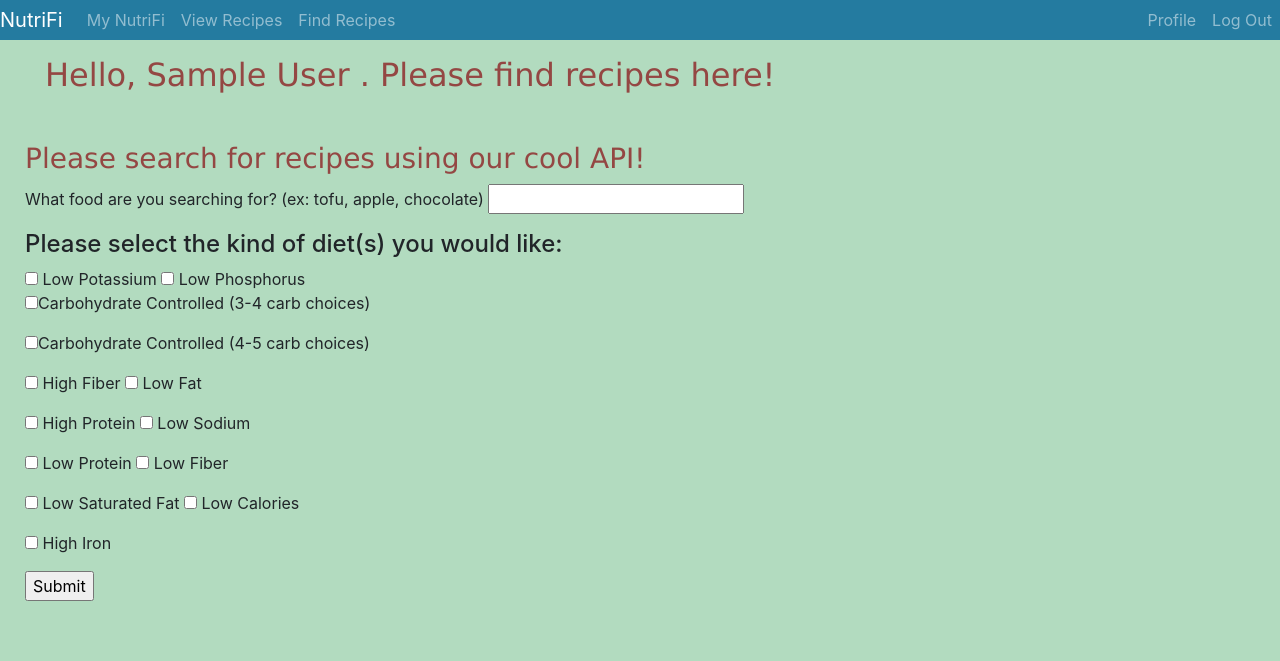
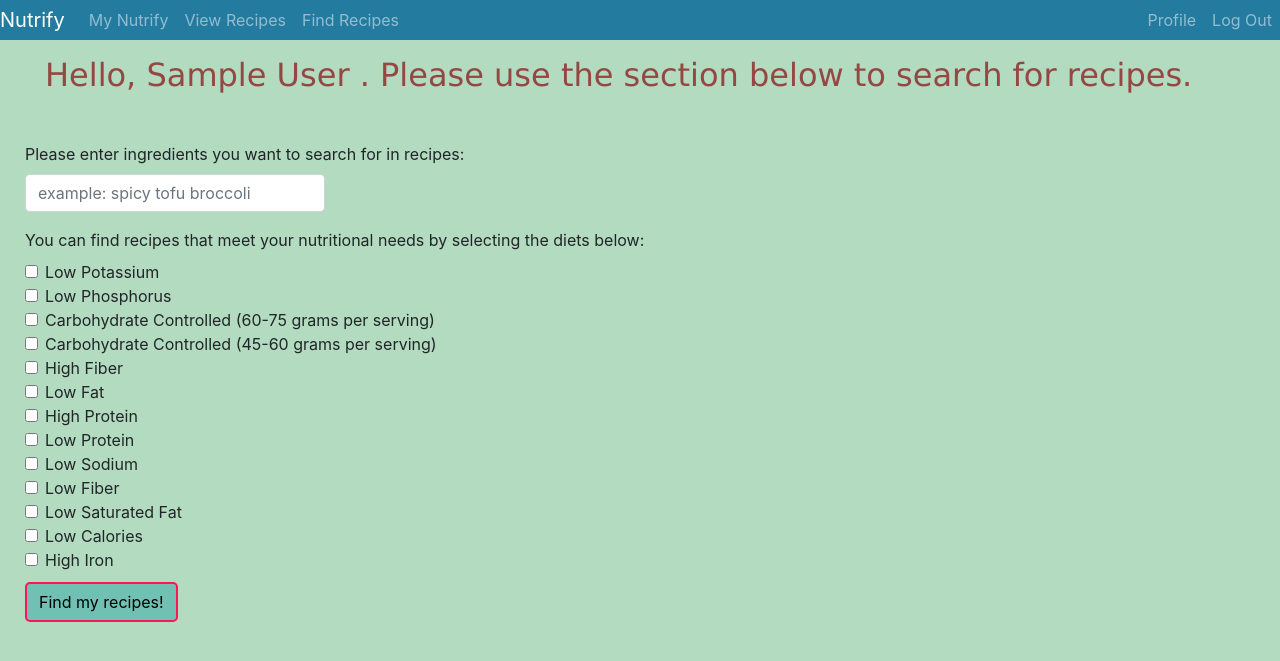
Before and after one commit to Jesskos/nutrify, a Flask app: page /find-recipe in a window 1280 px wide. Shown: the top 661 px of the page. Run offline with Flask 2, Linux system fonts and the light colour scheme; the visitor is signed in with stand-in values (Sample User, id 1); some libraries are stand-ins or nearby versions.

Commit message:
added bootstrap to findrecipes.html and made styling changes to userportal.html to make recipecard as well as minor change to jsonified data in server which will be used at a later time

```diff
--- a/server.py
+++ b/server.py
@@ -162,7 +162,8 @@ def recommend_recipe():
 			'recipe_name': random_recipe.recipe_name,
 			'url': random_recipe.recipe_url,
 			'blog_url': random_recipe.blog_url,
-			'image': random_recipe.recipe_image}
+			'image': random_recipe.recipe_image,
+			'ingredients': random_recipe.ingredients_list}
 			return jsonify(data_dict)
 
 
@@ -180,7 +181,8 @@ def recommend_recipe():
 			'recipe_name': random_recipe[0].recipe_name,
 			'url': random_recipe[0].recipe_url,
 			'blog_url': random_recipe[0].blog_url,
-			'image': random_recipe[0].recipe_image}
+			'image': random_recipe[0].recipe_image,
+			'ingredients': random_recipe[0].ingredients_list}
 			return jsonify(data_dict)
 
 
@@ -192,7 +194,8 @@ def recommend_recipe():
 			'recipe_name': random_recipe[0].recipe_name,
 			'url': random_recipe[0].recipe_url,
 			'blog_url': random_recipe[0].blog_url,
-			'image': random_recipe[0].recipe_image}
+			'image': random_recipe[0].recipe_image,
+			'ingredients': random_recipe[0].ingredients_list}
 			return jsonify(data_dict)
 
 	else:
@@ -215,7 +218,8 @@ def recommend_recipe():
 		'recipe_name': random_recipe[0].recipe_name,
 		'url': random_recipe[0].recipe_url,
 		'blog_url': random_recipe[0].blog_url,
-		'image': random_recipe[0].recipe_image}
+		'image': random_recipe[0].recipe_image,
+		'ingredients': random_recipe[0].ingredients_list}
 		return jsonify(data_dict)
 
 
--- a/static/project.css
+++ b/static/project.css
@@ -29,7 +29,8 @@
 	color: black;
   background-color: #70C1B3;
    border-radius: 5px;
-   border: #247BA0;
+   border: 2px solid #FF1654;
+   margin-top: 10px
 
 
 }
@@ -40,4 +41,6 @@
     border-color: #285e8e; /*set the color you want here*/
 }
 
-btn-primary
+.form-control {
+	width: 300px;
+}
--- a/templates/base2.html
+++ b/templates/base2.html
@@ -158,8 +158,8 @@
     border-radius: 5px;
     background-color: #70C1B3;
     width: 700px;
-    height:500px;
-    box-shadow: 10px 10px 5px #A0A0A0 ;
+    height:400px;
+    box-shadow: 10px 10px 5px #A0A0A0;
 }
 
 .labelButton {
@@ -185,15 +185,64 @@
 
 }
 
+.linkbutton {
+    color: green;
+    margin-left: 0px;
+}
+
 .title {
-    margin-left: 20px;
+  position: absolute;
+  margin-left: 15px;
+  margin-top: 80px;
+  width: 350px;
+
+}
+
+.recipeImage {
+  position: absolute;
+  margin-left: 25px;
+  margin-top: 70px;
+
+}
+
+.directions {
+  position: absolute;
+  margin-left: 10px;
+  margin-top: 250px;
+}
+
+.nutrition1 {
+  position: absolute;
+  margin-left: 10px;
+  margin-top: 300px;
+}
+
+.recommended {
+  position: absolute;
+  margin-left: 140px;
+  margin-top: 25px;
+}
+
+.info {
+  position: absolute;
+  margin-left: 10px;
+  margin-top: 150px;
+  width: 350px;
+}
+
+.nutrition {
+  position: absolute;
+  margin-left: 0px;
+  margin-top: 150px;
+  width: 20px;
+  height: 10px;
 }
   </style>
 
 <!-- Code goes here. -->
 <nav class="navbar navbar-expand-md navbar-dark navbar-custom p-0">
 
-  <a class="navbar-brand" href="#">NutriFi</a>
+  <a class="navbar-brand" href="#">Nutrify</a>
   <button class="navbar-toggler" type="button" data-toggle="collapse" data-target="#navbarSupportedContent" aria-controls="navbarSupportedContent" aria-expanded="false" aria-label="Toggle navigation">
     <span class="navbar-toggler-icon"></span>
   </button>
@@ -201,7 +250,7 @@
   <div class="collapse navbar-collapse" id="navbarSupportedContent">
     <ul class="navbar-nav mr-auto">
       <li class="nav-item">
-        <a class="nav-link" href="/user-portal"> My NutriFi <span class="sr-only">(current)</span></a>
+        <a class="nav-link" href="/user-portal"> My Nutrify <span class="sr-only">(current)</span></a>
       </li>
       <li class="nav-item">
         <a class="nav-link" href="/view-saved-recipe">View Recipes</a>
--- a/templates/findrecipes.html
+++ b/templates/findrecipes.html
@@ -12,11 +12,76 @@
 	{% endfor %}
 </ul>
 
-<h2> Hello, {{ session["name"] }} . Please find recipes here! </h2>
-<h3> Please search for recipes using our cool API! </h3>
+<h2> Hello, {{ session["name"] }} . Please use the section below to search for recipes. </h2>
+
+<form action="/get-recipe.json">
+  <div class="form-group">
+    <label for="formGroupExampleInput">Please enter ingredients you want to search for in recipes:</label>
+    <input type="text" class="form-control" id="formGroupExampleInput" name="food" placeholder="example: spicy tofu broccoli">
+  </div>
+
+<label for="formGroupExampleInput">You can find recipes that meet your nutritional needs by selecting the diets below:  </label>
+<div>
+<div class="form-check form-check-block">
+  <input class="form-check-input" type="checkbox" id="inlineCheckbox1" name='nutrient' value="lowpotassium">
+  <label class="form-check-label" for="inlineCheckbox1">Low Potassium</label>
+</div>
+<div class="form-check form-check-block">
+  <input class="form-check-input" type="checkbox" id="inlineCheckbox2" name='nutrient' value="lowphosphorus">
+  <label class="form-check-label" for="inlineCheckbox2">Low Phosphorus</label>
+</div>
+<div class="form-check form-check-block">
+  <input class="form-check-input" type="checkbox" id="inlineCheckbox2" name='nutrient' value="carbohydratecontrolled45">
+  <label class="form-check-label" for="inlineCheckbox2">Carbohydrate Controlled (60-75 grams per serving)</label>
+</div>
+<div class="form-check form-check-block">
+  <input class="form-check-input" type="checkbox" id="inlineCheckbox2" name='nutrient' value="carbohydratecontrolled34">
+  <label class="form-check-label" for="inlineCheckbox2">Carbohydrate Controlled (45-60 grams per serving)</label>
+</div>
+<div>
+  <div class="form-check form-check-block">
+  <input class="form-check-input" type="checkbox" id="inlineCheckbox1" name='nutrient' value="highfiber">
+  <label class="form-check-label" for="inlineCheckbox1">High Fiber</label>
+</div>
+<div class="form-check form-check-block">
+  <input class="form-check-input" type="checkbox" id="inlineCheckbox2" name='nutrient' value="lowfat">
+  <label class="form-check-label" for="inlineCheckbox2">Low Fat</label>
+</div>
+<div class="form-check form-check-block">
+  <input class="form-check-input" type="checkbox" id="inlineCheckbox2" name='nutrient' value="highprotein">
+  <label class="form-check-label" for="inlineCheckbox2">High Protein</label>
+</div>
+<div class="form-check form-check-block">
+  <input class="form-check-input" type="checkbox" id="inlineCheckbox2" name='nutrient' value="lowprotein">
+  <label class="form-check-label" for="inlineCheckbox2">Low Protein</label>
+</div>
+<div class="form-check form-check-block">
+  <input class="form-check-input" type="checkbox" id="inlineCheckbox2" name='nutrient' value="lowsodium">
+  <label class="form-check-label" for="inlineCheckbox2">Low Sodium</label>
+</div>
+<div class="form-check form-check-block">
+  <input class="form-check-input" type="checkbox" id="inlineCheckbox2" name='nutrient' value="lowfiber">
+  <label class="form-check-label" for="inlineCheckbox2">Low Fiber</label>
+</div>
+<div class="form-check form-check-block">
+  <input class="form-check-input" type="checkbox" id="inlineCheckbox2" name='nutrient' value="lowsaturatedfat">
+  <label class="form-check-label" for="inlineCheckbox2">Low Saturated Fat</label>
+</div>
+<div class="form-check form-check-block">
+  <input class="form-check-input" type="checkbox" id="inlineCheckbox2" name='nutrient' value="lowcalories">
+  <label class="form-check-label" for="inlineCheckbox2">Low Calories</label>
+</div>
+<div class="form-check form-check-block">
+  <input class="form-check-input" type="checkbox" id="inlineCheckbox2" name='nutrient' value="highiron">
+  <label class="form-check-label" for="inlineCheckbox2">High Iron</label>
+</div>
+
+ <button class="btn btn-primary submit-button" type="submit">Find my recipes!</button>
+</div>
+</form>
 
 
-<div>
+<!-- <div>
 <form action="/get-recipe.json">
 	What food are you searching for? (ex: tofu, apple, chocolate) <input type="text" name="food" required> <p>
 	<h4> Please select the kind of diet(s) you would like: </h4>
@@ -34,11 +99,11 @@
 	<input type="checkbox" name="nutrient" value="lowcalories"> Low Calories <p>
 	<input type="checkbox" name="nutrient" value="highiron"> High Iron
 <!-- # TRY MAKING THIS AN AJAX CALL TO DB -->
-
-    <p> <input type="submit">
-
+<!--
+    <p> <input type="submit"> -->
+<!--
 </form>
-</div>
+</div>  -->
 
 
 
--- a/templates/recipesearchresults.html
+++ b/templates/recipesearchresults.html
@@ -20,7 +20,7 @@
 		   		      {{ label }} |
 		     	    {% endfor %} </h6> </p>
 		    <div style="display: inline-block;"><div style="display: block;"><a href="{{ recipe['recipe_blog_url'] }}" class="{{ recipe['recipe_blog_url'] }}">Nutrition </a></div>
-		    <div style="display: block;"><a href="#" class="{{ recipe['recipe_url'] }}">    Directions</a></div></div>
+		    <div style="display: block;"><a href="{{ recipe['recipe_url'] }}" class="{{ recipe['recipe_url'] }}">    Directions</a></div></div>
 		      <div style="display: inline-block; padding-left: 75px;"><form action="/save-recipe" method="POST" class="saveForm">
 		   	    <button type="submit" class="submitButton" id="{{recipe['recipeid']}}" name='url' value='{{recipe['recipe_url']}}' data-tooltip="saved">Save </button>
 		        </form> </div>
```
Also changed, not shown: templates/userportal.html (+16 -13 lines).
